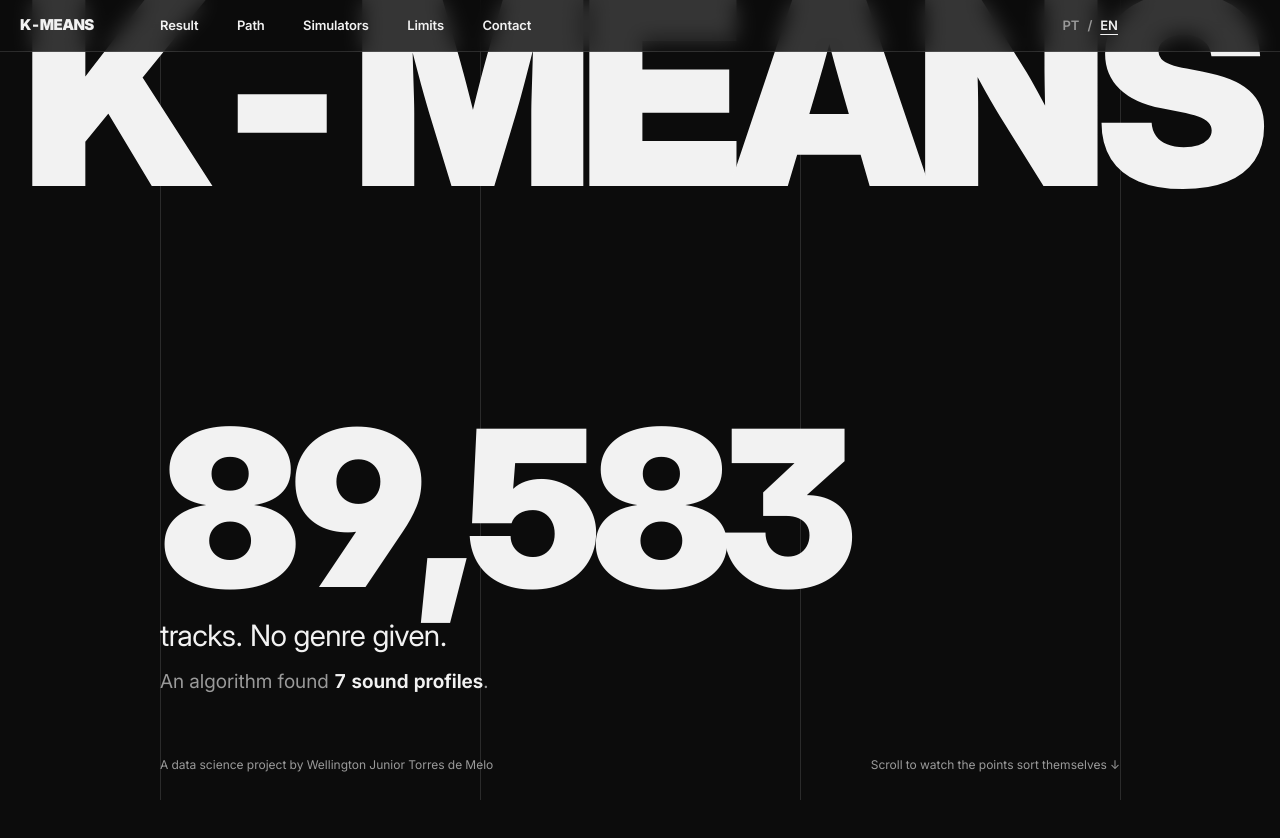
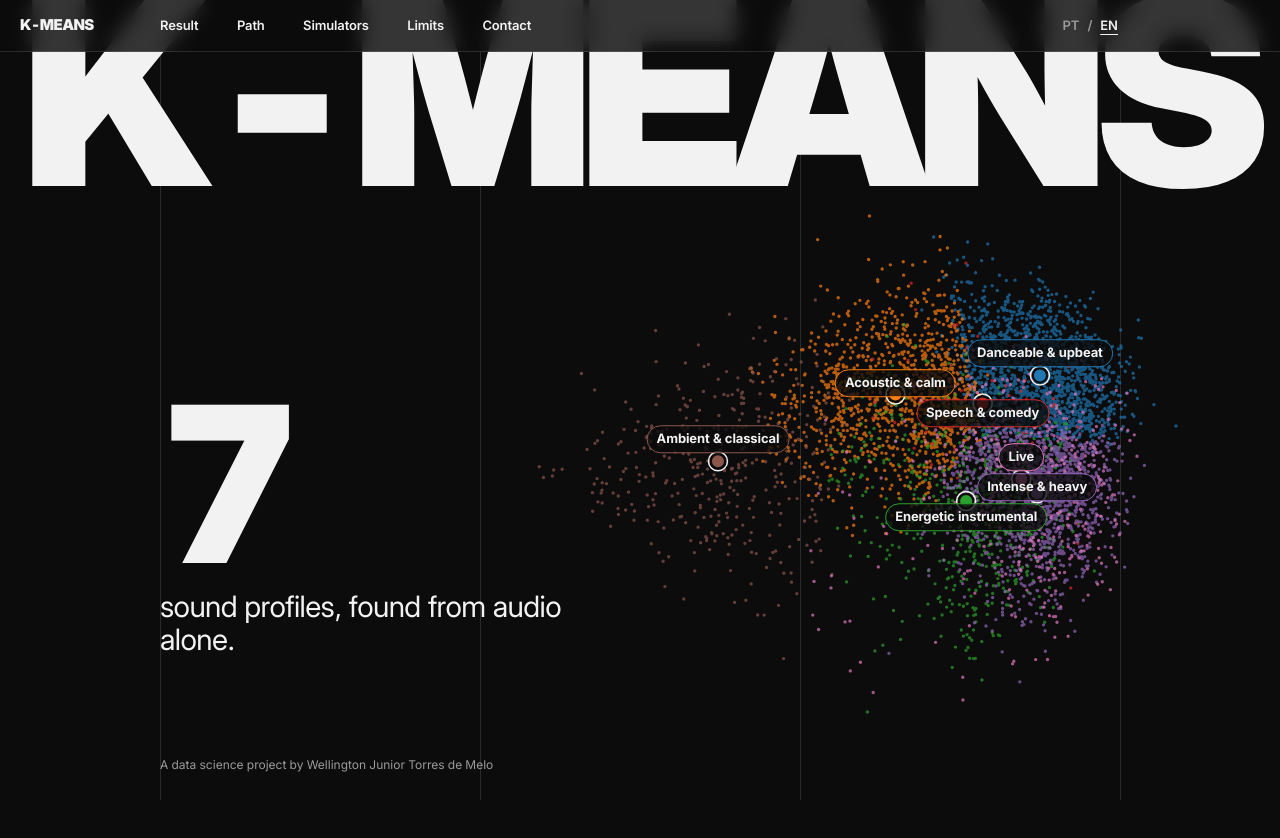
Before and after one commit to DataScience-Fatec-Projects/kmeans-musicas-spotify, a plain HTML site: page site/index.html in a window 1280 px wide. Shown: the top 838 px of the page. Drawn offline with Linux system fonts and the light colour scheme.

Commit message:
P05: abertura com os pontos se organizando pelo scroll

```diff
--- a/site/css/secoes.css
+++ b/site/css/secoes.css
@@ -7,8 +7,7 @@
   position: absolute; top: 0; left: 0; right: 0;
   font-weight: 900; font-size: 20.4vw; line-height: 0.74; letter-spacing: -0.055em;
   white-space: nowrap; text-align: center; margin-top: -0.02em;
-  color: var(--texto); user-select: none;
-  transform-origin: top center;
+  color: var(--texto); user-select: none; z-index: 2;
 }
 .abertura-pontos { position: absolute; inset: 0; width: 100%; height: 100%; display: block; }
 .abertura-nomes { position: absolute; inset: 0; pointer-events: none; }
@@ -19,12 +18,19 @@
   border: 1px solid var(--cor); color: var(--texto);
 }
 .abertura-texto { position: absolute; left: var(--margem); bottom: 13vh; right: var(--margem); pointer-events: none; }
+.abertura-texto h1 { position: relative; }
 .abertura-texto h1 { margin: 0; font-weight: 400; }
+/* O número grande troca de "89.583 músicas" para "7 perfis" no fim da animação (--fim vai de 0 a 1). */
+.abertura-inicio, .abertura-fim { display: block; }
+.abertura-inicio { opacity: calc(1 - var(--fim, 0)); }
+.abertura-fim { position: absolute; left: 0; bottom: 0; opacity: var(--fim, 0); }
+.abertura-fim .abertura-legenda { max-width: 16em; }
+.abertura-resultado, .abertura-rolar { opacity: calc(1 - var(--fim, 0)); }
 .abertura-numero {
   display: block; font-weight: 900; letter-spacing: -0.055em; line-height: 0.82;
   font-size: clamp(76px, 17vw, 300px);
 }
-.abertura-legenda { display: block; margin-top: 16px; font-size: clamp(19px, 2.3vw, 34px); letter-spacing: -0.02em; }
+.abertura-legenda { display: block; margin-top: 16px; line-height: 1.15; font-size: clamp(19px, 2.3vw, 34px); letter-spacing: -0.02em; }
 .abertura-resultado { margin: 10px 0 0; font-size: clamp(16px, 1.5vw, 21px); color: var(--fraco); }
 .abertura-resultado strong { color: var(--texto); }
 .abertura-autor, .abertura-rolar {
--- a/site/index.html
+++ b/site/index.html
@@ -38,8 +38,14 @@
         <div class="abertura-nomes" aria-hidden="true"></div>
         <div class="abertura-texto">
           <h1>
-            <span class="abertura-numero" data-abertura-numero><span data-dado="limpeza.faixas" data-casas="0">89.583</span></span>
-            <span class="abertura-legenda" data-abertura-legenda data-i18n="abertura.legenda">músicas. Nenhum gênero informado.</span>
+            <span class="abertura-inicio">
+              <span class="abertura-numero"><span data-dado="limpeza.faixas" data-casas="0">89.583</span></span>
+              <span class="abertura-legenda" data-i18n="abertura.legenda">músicas. Nenhum gênero informado.</span>
+            </span>
+            <span class="abertura-fim" aria-hidden="true">
+              <span class="abertura-numero"><span data-dado="meta.k" data-casas="0">7</span></span>
+              <span class="abertura-legenda" data-i18n="abertura.fim">perfis de som, encontrados só pelo áudio.</span>
+            </span>
           </h1>
           <p class="abertura-resultado" data-i18n="abertura.resultado">Um algoritmo encontrou <strong><span data-dado="meta.k" data-casas="0">7</span> perfis de som</strong>.</p>
         </div>
--- /dev/null
+++ b/site/js/abertura.js
@@ -0,0 +1,171 @@
+// Abertura: as 6.000 faixas da amostra da aula começam espalhadas e cinza e, conforme o
+// scroll, vão para a sua posição real (as duas componentes do PCA) e ganham a cor do grupo.
+import { criarSorteador } from "./kmeans.js";
+import { t } from "./textos.js";
+import { idiomaAtual } from "./idioma.js";
+
+const limitar = v => Math.min(1, Math.max(0, v));
+const suavizar = v => v * v * (3 - 2 * v);
+const FRACAO_DE_ATRASO = 0.35; // quanto do percurso é usado para escalonar a partida dos pontos
+
+/** 0 no começo do trecho preso, 1 no fim. Sem curso de rolagem, vale 1 (estado final). */
+export function progressoDoScroll(topo, altura, alturaJanela) {
+  const curso = altura - alturaJanela;
+  if (curso <= 0) return 1;
+  return limitar(-topo / curso);
+}
+
+/** Posições iniciais (ao acaso, mas sempre as mesmas) e o atraso de partida de cada ponto. */
+export function criarEspalhados(n, semente = 42) {
+  const sorteio = criarSorteador(semente);
+  const x = [], y = [], atraso = [];
+  for (let i = 0; i < n; i++) { x.push(sorteio()); y.push(sorteio()); atraso.push(sorteio()); }
+  return { x, y, atraso };
+}
+
+/** Leva os pontos do PCA para o quadrado [0, 1], guardando a proporção largura/altura. */
+export function normalizarPontos(pontos, centroidesPca) {
+  let x0 = Infinity, x1 = -Infinity, y0 = Infinity, y1 = -Infinity;
+  for (let i = 0; i < pontos.x.length; i++) {
+    x0 = Math.min(x0, pontos.x[i]); x1 = Math.max(x1, pontos.x[i]);
+    y0 = Math.min(y0, pontos.y[i]); y1 = Math.max(y1, pontos.y[i]);
+  }
+  const nx = v => (v - x0) / (x1 - x0);
+  const ny = v => 1 - (v - y0) / (y1 - y0); // no gráfico, o eixo y cresce para cima
+  return {
+    x: pontos.x.map(nx), y: pontos.y.map(ny), grupo: pontos.grupo,
+    centroides: centroidesPca.map(c => [limitar(nx(c[0])), limitar(ny(c[1]))]),
+    proporcao: (x1 - x0) / (y1 - y0),
+  };
+}
+
+/** Posição do ponto i (no quadrado unitário) para um progresso de 0 a 1. */
+export function posicaoDoPonto(i, progresso, destino, espalhados) {
+  const partida = (espalhados.atraso ? espalhados.atraso[i] : 0) * FRACAO_DE_ATRASO;
+  const local = suavizar(limitar((progresso - partida) / (1 - FRACAO_DE_ATRASO)));
+  return [
+    espalhados.x[i] * (1 - local) + destino.x[i] * local,
+    espalhados.y[i] * (1 - local) + destino.y[i] * local,
+  ];
+}
+
+const hexParaRgb = hex => [1, 3, 5].map(i => parseInt(hex.slice(i, i + 2), 16));
+const CINZA = [122, 122, 122];
+
+/** Liga a abertura: canvas, nomes dos grupos e a troca do número grande. */
+export function iniciarAbertura(secao, dados) {
+  const fixa = secao.querySelector(".abertura-fixa");
+  const tela = secao.querySelector("canvas");
+  const nomes = secao.querySelector(".abertura-nomes");
+  const ctx = tela.getContext("2d");
+  const destino = normalizarPontos(dados.pontos, dados.grupos.map(g => g.pca));
+  const espalhados = criarEspalhados(destino.x.length);
+  const cores = dados.grupos.map(g => hexParaRgb(g.cor));
+  const semMovimento = window.matchMedia("(prefers-reduced-motion: reduce)");
+  const rotulos = dados.grupos.map(g => {
+    const el = document.createElement("span");
+    el.style.setProperty("--cor", g.cor);
+    nomes.appendChild(el);
+    return el;
+  });
+  let largura = 0, altura = 0, dpr = 1, pedido = 0;
+  // posições em pixels, recalculadas a cada mudança de tamanho:
+  // partida = espalhados pela tela inteira; chegada = agrupados dentro da caixa
+  let partida = { x: [], y: [], atraso: espalhados.atraso }, chegada = { x: [], y: [] }, cx = null;
+
+  /** Onde os pontos agrupados ficam na tela: à direita no computador, no alto no celular. */
+  function caixa() {
+    const estreita = largura < 760;
+    const area = estreita
+      ? { x: largura * 0.08, y: altura * 0.2, l: largura * 0.84, a: altura * 0.4 }
+      : { x: largura * 0.4, y: altura * 0.27, l: largura * 0.54, a: altura * 0.62 };
+    // mantém a proporção do gráfico original dentro da área
+    let l = area.l, a = l / destino.proporcao;
+    if (a > area.a) { a = area.a; l = a * destino.proporcao; }
+    return { x: area.x + (area.l - l) / 2, y: area.y + (area.a - a) / 2, l, a };
+  }
+
+  function redimensionar() {
+    const r = fixa.getBoundingClientRect();
+    largura = r.width; altura = r.height;
+    dpr = Math.min(window.devicePixelRatio || 1, 2);
+    tela.width = Math.round(largura * dpr);
+    tela.height = Math.round(altura * dpr);
+    cx = caixa();
+    partida = { x: espalhados.x.map(v => v * largura), y: espalhados.y.map(v => v * altura), atraso: espalhados.atraso };
+    chegada = { x: destino.x.map(v => cx.x + v * cx.l), y: destino.y.map(v => cx.y + v * cx.a) };
+    desenhar();
+  }
+
+  function escreverNomes() {
+    rotulos.forEach((el, g) => { el.textContent = t("grupo." + g, idiomaAtual()); });
+  }
+
+  function posicionarNomes(cx, visibilidade) {
+    // afasta na vertical os nomes que ficariam um em cima do outro
+    const ordem = destino.centroides.map((c, g) => ({ g, x: cx.x + c[0] * cx.l, y: cx.y + c[1] * cx.a }))
+      .sort((p, q) => p.y - q.y);
+    for (let i = 1; i < ordem.length; i++) {
+      for (let j = 0; j < i; j++) {
+        if (Math.abs(ordem[i].x - ordem[j].x) < 150 && ordem[i].y - ordem[j].y < 30) ordem[i].y = ordem[j].y + 30;
+      }
+    }
+    ordem.forEach(p => {
+      const el = rotulos[p.g];
+      el.style.left = Math.min(largura - 70, Math.max(70, p.x)) + "px";
+      el.style.top = (p.y - 22) + "px";
+      el.style.opacity = visibilidade;
+    });
+  }
+
+  function desenhar() {
+    pedido = 0;
+    const r = secao.getBoundingClientRect();
+    const progresso = semMovimento.matches ? 1 : progressoDoScroll(r.top, r.height, window.innerHeight);
+    // três tempos: parado (0 a 0,08), migração (0,08 a 0,8), nomes (0,8 a 1)
+    const migracao = limitar((progresso - 0.08) / 0.72);
+    const cor = suavizar(limitar((progresso - 0.3) / 0.45));
+    const fim = suavizar(limitar((progresso - 0.8) / 0.15));
+    const passo = largura < 600 ? 2 : 1;
+    const raio = (largura < 600 ? 1.3 : 1.7) * dpr;
+
+    ctx.clearRect(0, 0, tela.width, tela.height);
+    ctx.globalAlpha = 0.5 + 0.2 * cor;
+    for (let g = 0; g < cores.length; g++) {
+      const c = cores[g].map((v, k) => Math.round(CINZA[k] + (v - CINZA[k]) * cor));
+      ctx.fillStyle = `rgb(${c[0]},${c[1]},${c[2]})`;
+      ctx.beginPath();
+      for (let i = 0; i < destino.x.length; i += passo) {
+        if (destino.grupo[i] !== g) continue;
+        const [x, y] = posicaoDoPonto(i, migracao, chegada, partida);
+        ctx.moveTo(x * dpr + raio, y * dpr);
+        ctx.arc(x * dpr, y * dpr, raio, 0, 6.2832);
+      }
+      ctx.fill();
+    }
+    // centroides: um anel por grupo, no fim
+    ctx.globalAlpha = fim;
+    destino.centroides.forEach((c, g) => {
+      const x = (cx.x + c[0] * cx.l) * dpr, y = (cx.y + c[1] * cx.a) * dpr;
+      ctx.beginPath(); ctx.arc(x, y, 7 * dpr, 0, 6.2832);
+      ctx.fillStyle = dados.grupos[g].cor; ctx.fill();
+      ctx.lineWidth = 2 * dpr; ctx.strokeStyle = "#0c0c0c"; ctx.stroke();
+      ctx.beginPath(); ctx.arc(x, y, 9.5 * dpr, 0, 6.2832);
+      ctx.lineWidth = 1.5 * dpr; ctx.strokeStyle = "#f2f2f2"; ctx.stroke();
+    });
+    ctx.globalAlpha = 1;
+
+    posicionarNomes(cx, fim);
+    fixa.style.setProperty("--fim", fim.toFixed(3));
+    fixa.style.setProperty("--progresso", progresso.toFixed(3));
+  }
+
+  const pedir = () => { if (!pedido) pedido = requestAnimationFrame(desenhar); };
+  window.addEventListener("scroll", pedir, { passive: true });
+  window.addEventListener("resize", redimensionar);
+  if ("ResizeObserver" in window) new ResizeObserver(redimensionar).observe(fixa);
+  semMovimento.addEventListener("change", redimensionar);
+  document.addEventListener("idioma", () => { escreverNomes(); pedir(); });
+  escreverNomes();
+  redimensionar();
+}
--- a/site/js/main.js
+++ b/site/js/main.js
@@ -2,6 +2,7 @@
 import { formatar } from "./formato.js";
 import { iniciarIdioma, idiomaAtual } from "./idioma.js";
 import { t } from "./textos.js";
+import { iniciarAbertura } from "./abertura.js";
 
 /** Busca o aula.json (caminho relativo: a página fica numa subpasta do domínio). */
 export async function carregarDados() {
@@ -50,6 +51,7 @@ async function iniciar() {
   document.addEventListener("idioma", () => { if (dados) preencherDados(dados, idiomaAtual()); });
   if (dados) aplicarCores(dados);
   iniciarIdioma();
+  if (dados) iniciarAbertura(document.getElementById("abertura"), dados);
 }
 
 iniciar();
--- a/site/js/textos.js
+++ b/site/js/textos.js
@@ -42,7 +42,6 @@ const pt = {
   "graf.generos.legenda": "% das faixas de cada gênero em cada grupo. Acima da linha, os gêneros brasileiros; abaixo, gêneros internacionais de contraste.",
   "graf.generos.desc": "Mapa de calor de 13 gêneros pelos 7 grupos. No grupo {grupo}: pagode {pagode}%, sertanejo {sertanejo}% e samba {samba}%.",
 
-  "abertura.numero_final": "perfis de som",
 };
 
 // ───────── Inglês: textos dinâmicos e tradução dos textos do HTML ─────────
@@ -74,7 +73,6 @@ const en = {
   "graf.generos.legenda": "% of each genre's tracks in each cluster. Above the line, Brazilian genres; below, international genres for contrast.",
   "graf.generos.desc": "Heatmap of 13 genres across the 7 clusters. In the {grupo} cluster: pagode {pagode}%, sertanejo {sertanejo}% and samba {samba}%.",
 
-  "abertura.numero_final": "sound profiles",
 
   // ── Textos do HTML ──
   "meta.titulo": "K-Means: 89,583 tracks, 7 sound profiles · Wellington Melo",
@@ -85,6 +83,7 @@ const en = {
   "nav.contato": "Contact",
 
   "abertura.legenda": "tracks. No genre given.",
+  "abertura.fim": "sound profiles, found from audio alone.",
   "abertura.resultado": `An algorithm found <strong>${d("meta.k")} sound profiles</strong>.`,
   "abertura.autor": "A data science project by Wellington Junior Torres de Melo",
   "abertura.rolar": "Scroll to watch the points sort themselves ↓",
```
Also changed, not shown: site/tests/abertura.test.mjs (added, +38 -0 lines).
